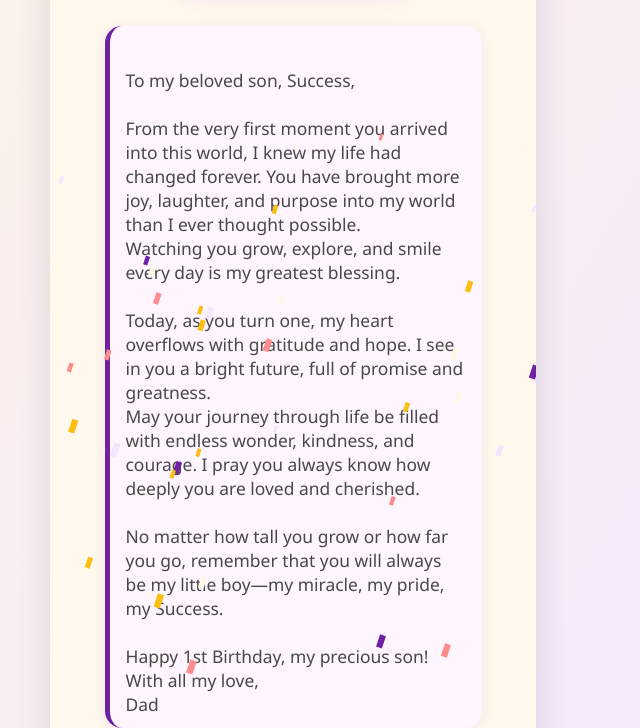
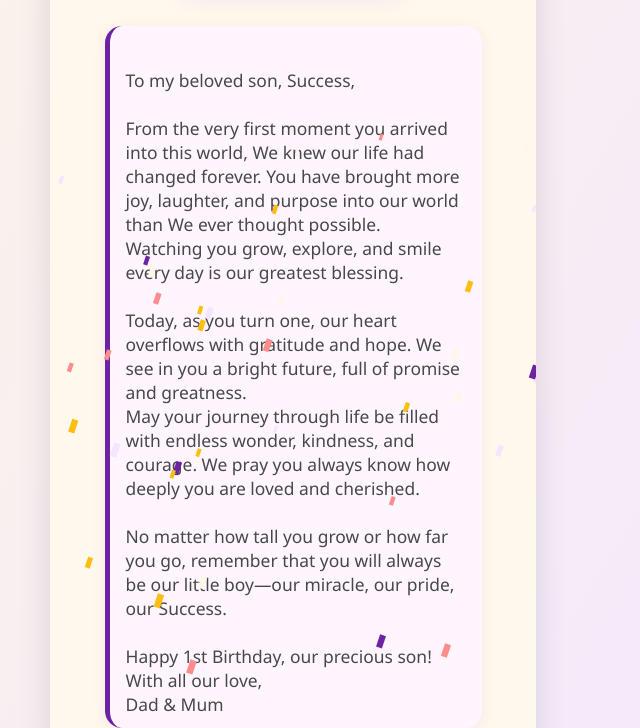
Before and after one commit to success20242/success-birthday, a plain HTML site: page success-birthday.html in a window 1280 px wide. Shown: the part 450-1178 px from the top of the page, without its empty margins (347-987 px from the left). Drawn offline with Linux system fonts and the light colour scheme.

Commit message:
Update success-birthday.html

```diff
--- a/success-birthday.html
+++ b/success-birthday.html
@@ -108,17 +108,17 @@
     <div class="message-box">
       To my beloved son, Success,
 
-      From the very first moment you arrived into this world, I knew my life had changed forever. You have brought more joy, laughter, and purpose into my world than I ever thought possible.
-      Watching you grow, explore, and smile every day is my greatest blessing.
+      From the very first moment you arrived into this world, We knew our life had changed forever. You have brought more joy, laughter, and purpose into our world than We ever thought possible.
+      Watching you grow, explore, and smile every day is our greatest blessing.
 
-      Today, as you turn one, my heart overflows with gratitude and hope. I see in you a bright future, full of promise and greatness.
-      May your journey through life be filled with endless wonder, kindness, and courage. I pray you always know how deeply you are loved and cherished.
+      Today, as you turn one, our heart overflows with gratitude and hope. We see in you a bright future, full of promise and greatness.
+      May your journey through life be filled with endless wonder, kindness, and courage. We pray you always know how deeply you are loved and cherished.
 
-      No matter how tall you grow or how far you go, remember that you will always be my little boy—my miracle, my pride, my Success.
+      No matter how tall you grow or how far you go, remember that you will always be our little boy—our miracle, our pride, our Success.
 
-      Happy 1st Birthday, my precious son!
-      With all my love,
-      Dad
+      Happy 1st Birthday, our precious son!
+      With all our love,
+      Dad & Mum
     </div>
     <div>
       <span class="music-note">🎵</span>
```
